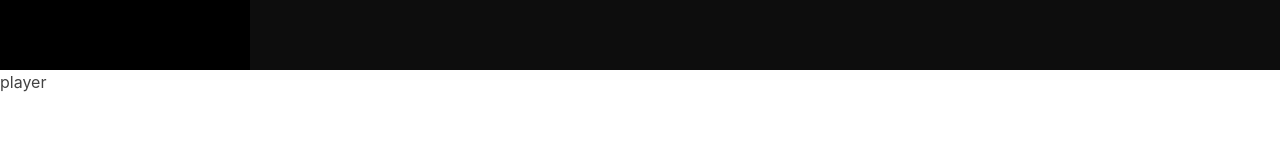
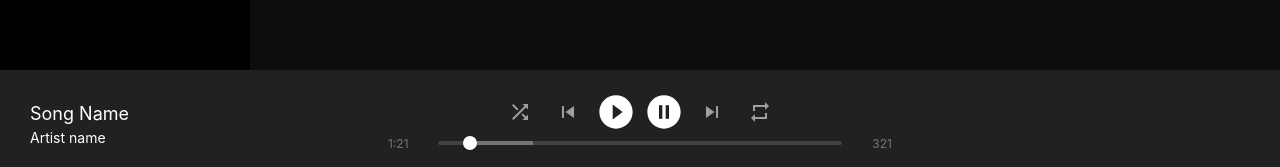
Before and after one commit to riverrz/tracks, a Next.js app: page / in a window 1280 px wide. Shown: the part 630-797 px from the top of the page. Built offline with nearby package versions, Linux system fonts and the light colour scheme; no server answers; the database is empty; what easy-peasy would draw is missing.

Commit message:
Create boilerplate player UI

```diff
--- a/components/layouts/player.layout.tsx
+++ b/components/layouts/player.layout.tsx
@@ -1,5 +1,6 @@
 import { Box } from "@chakra-ui/layout";
 import { ReactNode } from "react";
+import Playerbar from "../playerBar";
 import Sidebar from "../sidebar";
 
 interface Props {
@@ -16,7 +17,7 @@ const PlayerLayout = ({ children }: Props) => {
         <Box height="calc(100vh - 100px)">{children}</Box>
       </Box>
       <Box position="absolute" left="0" bottom="0" height="100px">
-        player
+        <Playerbar />
       </Box>
     </Box>
   );
--- /dev/null
+++ b/components/player.tsx
@@ -0,0 +1,105 @@
+import {
+  ButtonGroup,
+  Box,
+  IconButton,
+  RangeSlider,
+  RangeSliderFilledTrack,
+  RangeSliderTrack,
+  RangeSliderThumb,
+  Center,
+  Flex,
+  Text,
+} from "@chakra-ui/react";
+import ReactHowler from "react-howler";
+import { useEffect, useRef, useState } from "react";
+import {
+  MdShuffle,
+  MdSkipPrevious,
+  MdSkipNext,
+  MdOutlinePlayCircleFilled,
+  MdOutlinePauseCircleFilled,
+  MdOutlineRepeat,
+} from "react-icons/md";
+import { useStoreActions } from "easy-peasy";
+
+const Player = () => {
+  return (
+    <Box>
+      <Box>{/* <ReactHowler /> */}</Box>
+      <Center color="gray.600">
+        <ButtonGroup>
+          <IconButton
+            outline="none"
+            variant="link"
+            aria-label="Shuffle"
+            fontSize="24px"
+            icon={<MdShuffle />}
+          />
+          <IconButton
+            outline="none"
+            variant="link"
+            aria-label="Previous"
+            fontSize="24px"
+            icon={<MdSkipPrevious />}
+          />
+          <IconButton
+            outline="none"
+            variant="link"
+            aria-label="Play"
+            fontSize="40px"
+            color="white"
+            icon={<MdOutlinePlayCircleFilled />}
+          />
+          <IconButton
+            outline="none"
+            variant="link"
+            aria-label="Pause"
+            fontSize="40px"
+            color="white"
+            icon={<MdOutlinePauseCircleFilled />}
+          />
+          <IconButton
+            outline="none"
+            variant="link"
+            aria-label="Next"
+            fontSize="24px"
+            icon={<MdSkipNext />}
+          />
+          <IconButton
+            outline="none"
+            variant="link"
+            aria-label="Repeat"
+            fontSize="24px"
+            icon={<MdOutlineRepeat />}
+          />
+        </ButtonGroup>
+      </Center>
+      <Box color="gray.600">
+        <Flex justify="center" align="center">
+          <Box width="10%">
+            <Text fontSize="xs">1:21</Text>
+          </Box>
+          <Box width="80%">
+            <RangeSlider
+              aria-label={["min", "max"]}
+              step={0.1}
+              min={0}
+              max={321}
+              id="player-range"
+            >
+              <RangeSliderTrack bg="gray.800">
+                <RangeSliderFilledTrack bg="gray.600" />
+              </RangeSliderTrack>
+              <RangeSliderThumb index={0} />
+            </RangeSlider>
+          </Box>
+          <Box width="10%" textAlign="right">
+            <Text fontSize="xs">321</Text>
+          </Box>
+        </Flex>
+      </Box>
+    </Box>
+  );
+};
+
+export default Player;
--- /dev/null
+++ b/components/playerBar.tsx
@@ -0,0 +1,20 @@
+import { Box, Flex, Text } from "@chakra-ui/layout";
+import Player from "./player";
+
+const Playerbar = () => {
+  return (
+    <Box height="100px" width="100vw" bg="gray.900" padding="10px">
+      <Flex align="center">
+        <Box padding="20px" color="white" width="30%">
+          <Text fontSize="large">Song Name</Text>
+          <Text fontSize="sm">Artist name</Text>
+        </Box>
+        <Box width="40%">
+          <Player />
+        </Box>
+      </Flex>
+    </Box>
+  );
+};
+
+export default Playerbar;
```
